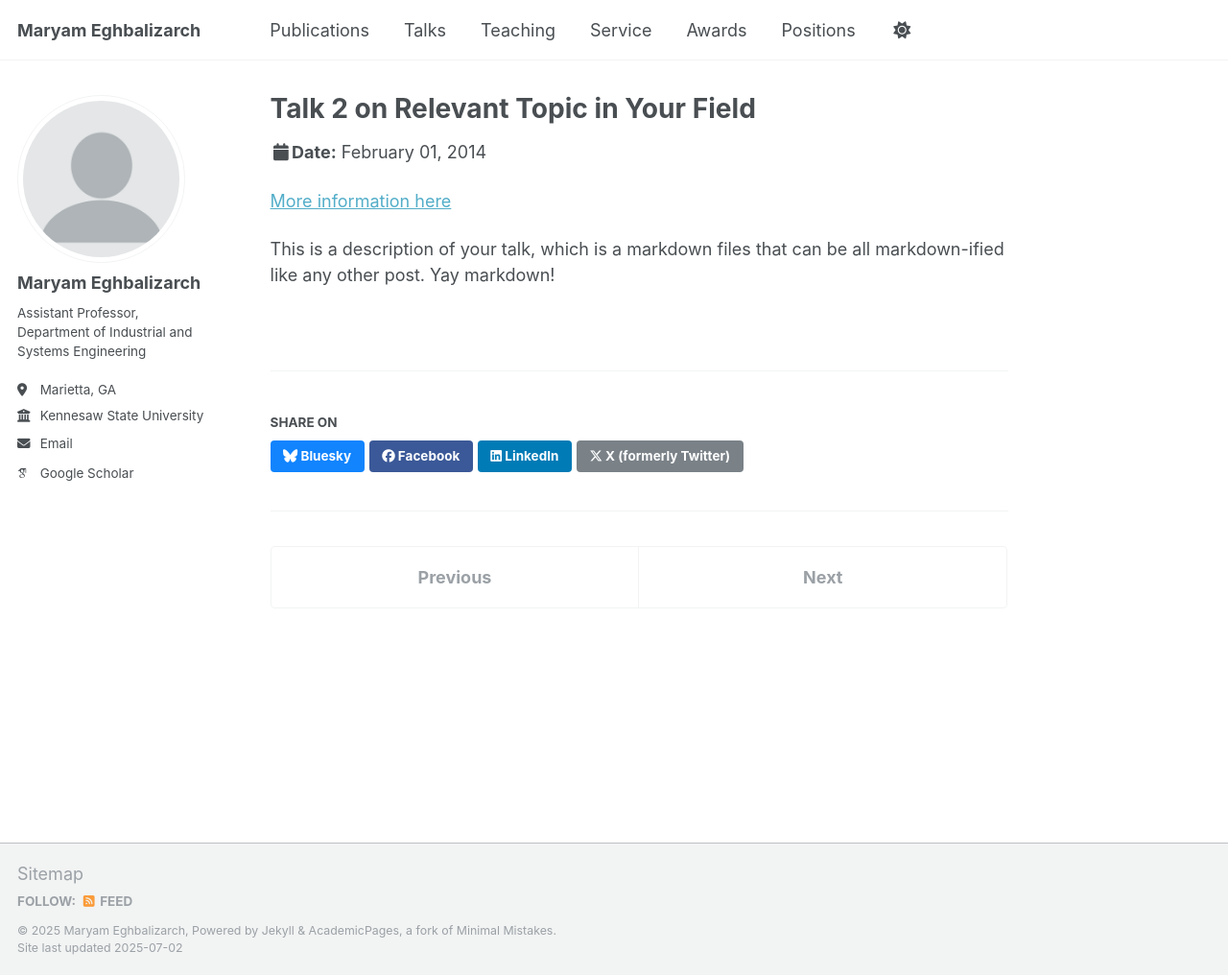
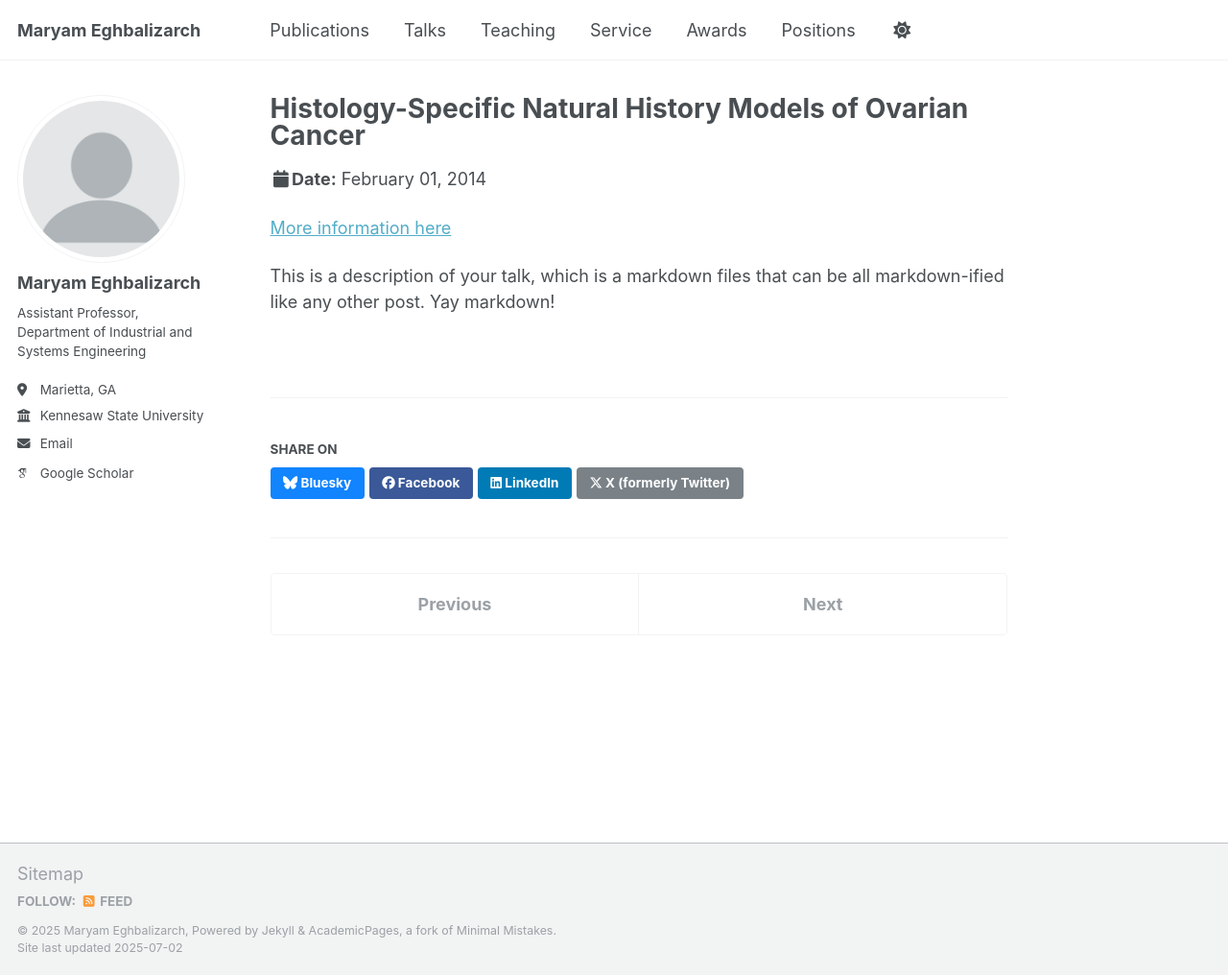
Before and after one commit to meghbalizarch/meghbalizarch.github.io, a Jekyll site: the page built from _talks/2014-02-01-talk-2.md, in a window 1280 px wide and 1016 px high. Shown: the whole window at 96% size. Built offline with Jekyll 4.4.1, drawn with Linux system fonts in a browser that asks for light colours; some web fonts are replaced; a script that is not in the unit is left out.

Commit message:
Update 2014-02-01-talk-2.md

```diff
--- a/_talks/2014-02-01-talk-2.md
+++ b/_talks/2014-02-01-talk-2.md
@@ -1,11 +1,8 @@
 ---
-title: "Talk 2 on Relevant Topic in Your Field"
-collection: talks
-type: "Talk"
-permalink: /talks/2014-02-01-talk-2
-venue: "London School of Testing"
-date: 2014-02-01
-location: "London, UK"
+title: "Histology-Specific Natural History Models of Ovarian Cancer"
+type: "Posters"
+venue: "TMC AI Summit 2025"
+location: "Houston, TX, USA"
 ---
 
 [More information here](http://example2.com)
```
